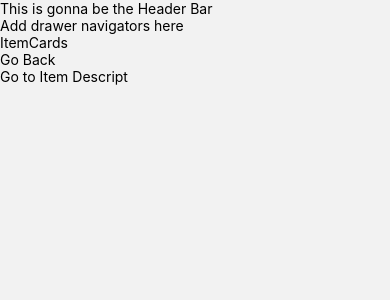
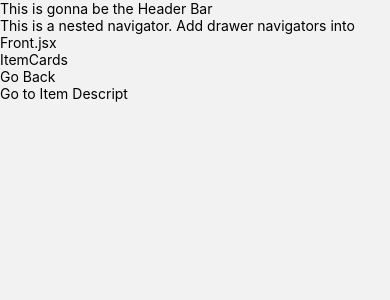
Before and after one commit to chingu-voyages/v42-bears-team-35, a React Native app in the folder web/: screen /Front in a window 390 px wide. Shown: the top 300 px of the page. Built offline with nearby package versions, Linux system fonts and the light colour scheme.

Commit message:
Cleaned up code

```diff
--- a/web/App.js
+++ b/web/App.js
@@ -1,5 +1,5 @@
 import "react-native-gesture-handler";
-import * as React from "react";
+import React from "react";
 import { NavigationContainer } from "@react-navigation/native";
 import { StyleSheet } from "react-native";
 import MainNavigator from "./src/components/MainNavigator";
@@ -11,11 +11,3 @@ export default function App() {
     </NavigationContainer>
   );
 }
-const styles = StyleSheet.create({
-  container: {
-    flex: 1,
-    backgroundColor: "#fff",
-    alignItems: "center",
-    justifyContent: "center",
-  },
-});
--- a/web/src/components/Front.jsx
+++ b/web/src/components/Front.jsx
@@ -1,6 +1,6 @@
 import { createStackNavigator } from "@react-navigation/stack";
 import React from "react";
-import { Text, View } from "react-native";
+import { Text } from "react-native";
 import { SafeAreaView } from "react-native-safe-area-context";
 import { ROUTES } from "../constants";
 import ItemCards from "./ItemCards";
@@ -13,7 +13,9 @@ const Front = () => {
     <>
       <SafeAreaView>
         <Text>This is gonna be the Header Bar</Text>
-        <Text>Add drawer navigators here</Text>
+        <Text>
+          This is a nested navigator. Add drawer navigators into Front.jsx
+        </Text>
       </SafeAreaView>
       <Stack.Navigator>
         <Stack.Screen
--- a/web/src/components/MainNavigator.jsx
+++ b/web/src/components/MainNavigator.jsx
@@ -1,13 +1,10 @@
 import { createStackNavigator } from "@react-navigation/stack";
 import React from "react";
-import { SafeAreaView } from "react-native-safe-area-context";
 import { ROUTES } from "../constants";
 import Front from "./Front";
-import HeaderBar from "./HeaderBar";
 import Login from "./Login";
 
 const Stack = createStackNavigator();
-// we are just having issues with the navigation
 
 const MainNavigator = () => {
   return (
```
